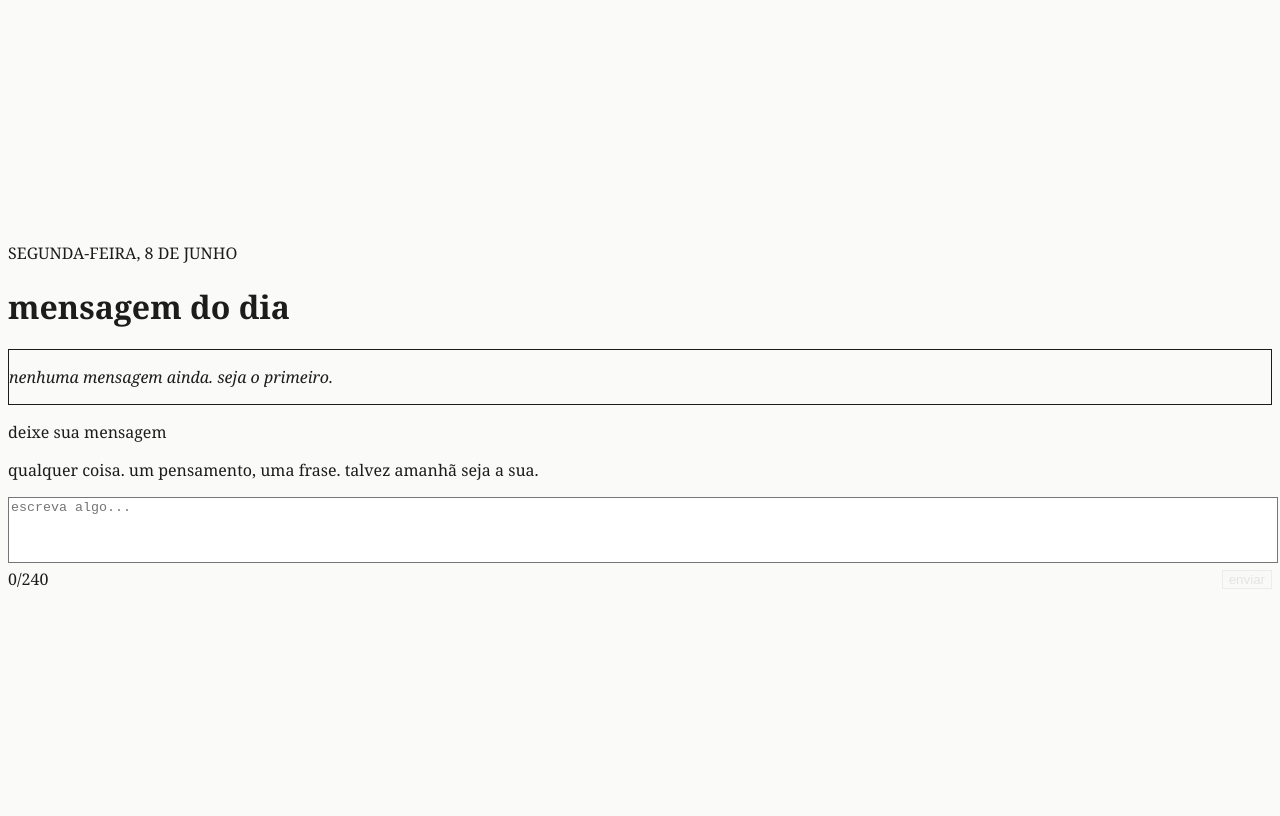
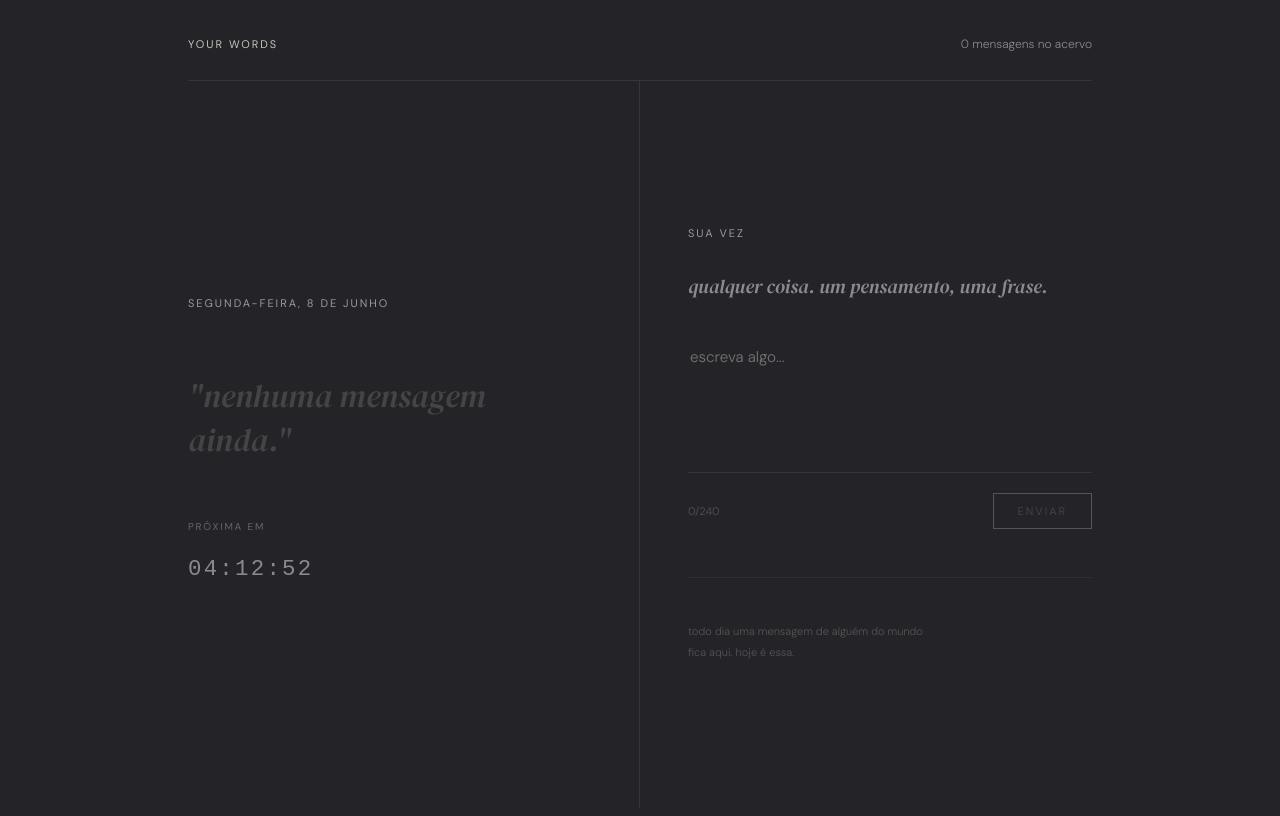
Before and after one commit to rodrigobaco/your-words, a Next.js app: page / in a window 1280 px wide. Built offline with nearby package versions, Linux system fonts and the light colour scheme; no server answers; the database is empty.

Commit message:
moderacao gratuita

```diff
--- /dev/null
+++ b/pages/api/moderar.js
@@ -0,0 +1,25 @@
+export default function handler(req, res) {
+  if (req.method !== 'POST') return res.status(405).end()
+
+  const { texto } = req.body
+  if (!texto) return res.status(400).json({ ok: false })
+
+  const t = texto.toLowerCase()
+
+  const temLink = /(https?:\/\/|www\.|\.com|\.net|\.org|\.io|\.br|bit\.ly|t\.me)/i.test(t)
+
+  const palavrasBloqueadas = [
+    'nazi', 'nazista', 'hitler', 'heil', 'ku klux', 'kkk',
+    'n-word', 'nigger', 'faggot',
+    'matar', 'explodir', 'bomba', 'terroris',
+    'pedofil', 'criança nua', 'menor nua',
+    'compre agora', 'clique aqui', 'promoção', 'desconto',
+    'whatsapp', 'telegram', 'instagram', 'discord',
+  ]
+
+  const temPalavraBloqueada = palavrasBloqueadas.some(p => t.includes(p))
+
+  const ok = !temLink && !temPalavraBloqueada
+
+  return res.status(200).json({ ok })
+}
--- a/pages/index.js
+++ b/pages/index.js
@@ -1,31 +1,70 @@
 import { useEffect, useState } from 'react'
 import { supabase } from '../lib/supabase'
 
+function useContagem() {
+  const [tempo, setTempo] = useState('')
+  useEffect(() => {
+    function calcular() {
+      const agora = new Date()
+      const amanha = new Date()
+      amanha.setDate(amanha.getDate() + 1)
+      amanha.setHours(3, 0, 0, 0)
+      const diff = amanha - agora
+      const h = Math.floor(diff / 3600000)
+      const m = Math.floor((diff % 3600000) / 60000)
+      const s = Math.floor((diff % 60000) / 1000)
+      setTempo(`${String(h).padStart(2,'0')}:${String(m).padStart(2,'0')}:${String(s).padStart(2,'0')}`)
+    }
+    calcular()
+    const id = setInterval(calcular, 1000)
+    return () => clearInterval(id)
+  }, [])
+  return tempo
+}
+
 export default function Home() {
   const [mensagemDoDia, setMensagemDoDia] = useState(null)
+  const [total, setTotal] = useState(null)
   const [texto, setTexto] = useState('')
   const [enviado, setEnviado] = useState(false)
   const [loading, setLoading] = useState(true)
+  const [copiado, setCopiado] = useState(false)
+  const [erro, setErro] = useState('')
+  const tempoRestante = useContagem()
 
-  useEffect(() => {
-    buscarMensagemDoDia()
-  }, [])
+  useEffect(() => { buscarDados() }, [])
 
-  async function buscarMensagemDoDia() {
-    const { data, error } = await supabase
+  async function buscarDados() {
+    const [{ data }, { count }] = await Promise.all([
+      supabase
         .from('mensagem_do_dia')
         .select('mensagem_id, mensagens(texto, criado_em)')
         .eq('id', 1)
-      .single()
-
-    if (data?.mensagens) {
-      setMensagemDoDia(data.mensagens)
-    }
+        .single(),
+      supabase
+        .from('mensagens')
+        .select('*', { count: 'exact', head: true })
+    ])
+    if (data?.mensagens) setMensagemDoDia(data.mensagens)
+    if (count !== null) setTotal(count)
     setLoading(false)
   }
 
   async function enviarMensagem() {
     if (texto.trim().length < 3) return
+    setErro('')
+
+    const modRes = await fetch('/api/moderar', {
+      method: 'POST',
+      headers: { 'Content-Type': 'application/json' },
+      body: JSON.stringify({ texto: texto.trim() }),
+    })
+    const { ok: aprovado } = await modRes.json()
+
+    if (!aprovado) {
+      setErro('essa mensagem não pôde ser enviada. tente algo diferente.')
+      return
+    }
 
     const { error } = await supabase
       .from('mensagens')
@@ -34,6 +73,18 @@ export default function Home() {
     if (!error) {
       setEnviado(true)
       setTexto('')
+      setTotal(t => t + 1)
+    }
+  }
+
+  function compartilhar() {
+    const url = window.location.href
+    if (navigator.share) {
+      navigator.share({ title: 'your words', text: mensagemDoDia?.texto, url })
+    } else {
+      navigator.clipboard.writeText(url)
+      setCopiado(true)
+      setTimeout(() => setCopiado(false), 2000)
     }
   }
 
@@ -41,70 +92,230 @@ export default function Home() {
     weekday: 'long', day: 'numeric', month: 'long'
   })
 
+  const label = {
+    fontSize: '11px',
+    letterSpacing: '0.18em',
+    textTransform: 'uppercase',
+    color: '#9a9a9e',
+    fontWeight: 400,
+  }
+
   return (
-    <main className="min-h-screen flex flex-col items-center justify-center px-6 py-16">
-      <div className="w-full max-w-xl">
+    <main style={{
+      minHeight: '100vh',
+      display: 'flex',
+      flexDirection: 'column',
+      padding: '0 48px',
+      maxWidth: '1000px',
+      margin: '0 auto',
+      width: '100%',
+    }}>
 
-        <p className="text-xs uppercase tracking-widest text-stone-400 mb-1">
+      <header style={{
+        display: 'flex',
+        justifyContent: 'space-between',
+        alignItems: 'center',
+        padding: '28px 0',
+        borderBottom: '1px solid #35353a',
+      }}>
+        <span style={{ ...label, color: '#c8c4bc' }}>your words</span>
+        {total !== null && (
+          <span style={{ fontSize: '12px', color: '#8a8a8e' }}>
+            {total.toLocaleString('pt-BR')} mensagens no acervo
+          </span>
+        )}
+      </header>
+
+      <div style={{
+        flex: 1,
+        display: 'grid',
+        gridTemplateColumns: '1fr 1fr',
+        minHeight: 'calc(100vh - 80px)',
+      }}>
+
+        {/* ESQUERDA */}
+        <div style={{
+          display: 'flex',
+          flexDirection: 'column',
+          justifyContent: 'center',
+          padding: '56px 48px 56px 0',
+          borderRight: '1px solid #35353a',
+        }}>
+          <p style={{ ...label, color: '#9a9a9e', marginBottom: '32px' }} className="fade-up">
             {hoje}
           </p>
-        <h1 className="text-2xl font-normal text-stone-700 mb-10">
-          mensagem do dia
-        </h1>
 
-        <div className="border border-stone-200 rounded-xl p-8 mb-12 bg-white">
           {loading ? (
-            <p className="text-stone-400 text-sm">carregando...</p>
+            <p style={{ color: '#444', fontSize: '14px' }}>—</p>
           ) : mensagemDoDia ? (
             <>
-              <p className="text-xl leading-relaxed text-stone-700 mb-4">
+              <p className="fade-up-delay" style={{
+                fontFamily: "'DM Serif Display', serif",
+                fontSize: 'clamp(1.8rem, 3.5vw, 2.8rem)',
+                lineHeight: 1.2,
+                color: '#f5f1ea',
+                marginBottom: '32px',
+                fontStyle: 'italic',
+              }}>
                 "{mensagemDoDia.texto}"
               </p>
-              <p className="text-xs text-stone-400">
-                enviado em {new Date(mensagemDoDia.criado_em).toLocaleDateString('pt-BR')}
+              <p className="fade-up-delay-2" style={{ fontSize: '11px', color: '#8a8a8e', marginBottom: '48px' }}>
+                recebida em {new Date(mensagemDoDia.criado_em).toLocaleDateString('pt-BR')}
               </p>
             </>
           ) : (
-            <p className="text-stone-400 text-sm italic">
-              nenhuma mensagem ainda. seja o primeiro.
+            <p style={{
+              fontFamily: "'DM Serif Display', serif",
+              fontSize: '2rem',
+              fontStyle: 'italic',
+              color: '#444',
+              marginBottom: '48px',
+            }}>
+              "nenhuma mensagem ainda."
             </p>
           )}
+
+          <div className="fade-up-delay-2" style={{ display: 'flex', flexDirection: 'column', gap: '20px' }}>
+            <div>
+              <p style={{ ...label, fontSize: '10px', color: '#666', marginBottom: '6px' }}>próxima em</p>
+              <p style={{
+                fontFamily: 'monospace',
+                fontSize: '1.4rem',
+                color: '#8a8a8e',
+                letterSpacing: '0.1em',
+              }}>
+                {tempoRestante}
+              </p>
+            </div>
+            {mensagemDoDia && (
+              <button onClick={compartilhar} style={{
+                alignSelf: 'flex-start',
+                background: 'transparent',
+                border: 'none',
+                padding: 0,
+                cursor: 'pointer',
+                ...label,
+                color: copiado ? '#9a9a9e' : '#777',
+                transition: 'color 0.2s',
+              }}
+              onMouseEnter={e => e.target.style.color = '#c8c4bc'}
+              onMouseLeave={e => e.target.style.color = '#777'}
+              >
+                {copiado ? 'copiado ✓' : 'compartilhar ↗'}
+              </button>
+            )}
+          </div>
         </div>
 
-        <div>
-          <p className="text-sm text-stone-500 mb-1 font-medium">
-            deixe sua mensagem
-          </p>
-          <p className="text-xs text-stone-400 mb-4">
-            qualquer coisa. um pensamento, uma frase. talvez amanhã seja a sua.
+        {/* DIREITA */}
+        <div style={{
+          display: 'flex',
+          flexDirection: 'column',
+          justifyContent: 'center',
+          padding: '56px 0 56px 48px',
+        }}>
+          <p style={{ ...label, marginBottom: '12px' }}>sua vez</p>
+
+          <p style={{
+            fontFamily: "'DM Serif Display', serif",
+            fontSize: '1.2rem',
+            fontStyle: 'italic',
+            color: '#8a8a92',
+            marginBottom: '40px',
+            lineHeight: 1.6,
+          }}>
+            qualquer coisa. um pensamento, uma frase.
           </p>
 
           {enviado ? (
-            <p className="text-sm text-stone-500 italic">
-              recebido. boa sorte no sorteio de amanhã ✦
+            <div>
+              <p style={{
+                fontFamily: "'DM Serif Display', serif",
+                fontSize: '1.3rem',
+                fontStyle: 'italic',
+                color: '#9a9a9e',
+                marginBottom: '16px',
+              }}>
+                recebido ✦
               </p>
+              <p style={{ fontSize: '12px', color: '#666', lineHeight: 1.9 }}>
+                sua mensagem entrou no sorteio.<br />
+                volte amanhã às 3h — pode ser a sua.
+              </p>
+            </div>
           ) : (
             <>
+              <div style={{ borderBottom: '1px solid #35353a', paddingBottom: '12px', marginBottom: '20px' }}>
                 <textarea
-                className="w-full border border-stone-200 rounded-lg p-4 text-sm text-stone-700 bg-white resize-none outline-none focus:border-stone-400 transition"
-                rows={4}
+                  value={texto}
+                  onChange={e => setTexto(e.target.value)}
                   maxLength={240}
                   placeholder="escreva algo..."
-                value={texto}
-                onChange={(e) => setTexto(e.target.value)}
+                  rows={4}
+                  style={{
+                    width: '100%',
+                    background: 'transparent',
+                    border: 'none',
+                    outline: 'none',
+                    color: '#f0ece4',
+                    fontSize: '0.95rem',
+                    fontFamily: "'DM Sans', sans-serif",
+                    fontWeight: 300,
+                    resize: 'none',
+                    lineHeight: 1.8,
+                    caretColor: '#f0ece4',
+                  }}
                 />
-              <div className="flex justify-between items-center mt-2">
-                <span className="text-xs text-stone-300">{texto.length}/240</span>
+              </div>
+
+              <div style={{ display: 'flex', justifyContent: 'space-between', alignItems: 'center' }}>
+                <span style={{ fontSize: '11px', color: '#555' }}>{texto.length}/240</span>
                 <button
                   onClick={enviarMensagem}
                   disabled={texto.trim().length < 3}
-                  className="text-sm px-5 py-2 rounded-lg border border-stone-300 text-stone-600 hover:bg-stone-100 transition disabled:opacity-30"
+                  style={{
+                    background: 'transparent',
+                    border: '1px solid #555',
+                    color: texto.trim().length >= 3 ? '#c8c4bc' : '#444',
+                    fontSize: '11px',
+                    letterSpacing: '0.18em',
+                    textTransform: 'uppercase',
+                    padding: '10px 24px',
+                    cursor: texto.trim().length >= 3 ? 'pointer' : 'default',
+                    transition: 'all 0.2s',
+                    fontFamily: "'DM Sans', sans-serif",
+                  }}
+                  onMouseEnter={e => {
+                    if (texto.trim().length >= 3) {
+                      e.target.style.background = '#f5f1ea'
+                      e.target.style.color = '#242428'
+                      e.target.style.borderColor = '#f5f1ea'
+                    }
+                  }}
+                  onMouseLeave={e => {
+                    e.target.style.background = 'transparent'
+                    e.target.style.color = texto.trim().length >= 3 ? '#c8c4bc' : '#444'
+                    e.target.style.borderColor = '#555'
+                  }}
                 >
                   enviar
                 </button>
               </div>
+
+              {erro && (
+                <p style={{ fontSize: '12px', color: '#c0705a', marginTop: '12px', lineHeight: 1.7 }}>
+                  {erro}
+                </p>
+              )}
             </>
           )}
+
+          <div style={{ marginTop: '48px', paddingTop: '32px', borderTop: '1px solid #2e2e32' }}>
+            <p style={{ fontSize: '11px', color: '#555', lineHeight: 1.9 }}>
+              todo dia uma mensagem de alguém do mundo<br />
+              fica aqui. hoje é essa.
+            </p>
+          </div>
         </div>
 
       </div>
--- a/styles/globals.css
+++ b/styles/globals.css
@@ -1,10 +1,29 @@
+@import url('https://fonts.googleapis.com/css2?family=DM+Serif+Display:ital@0;1&family=DM+Sans:wght@300;400&display=swap');
+
 @tailwind base;
 @tailwind components;
 @tailwind utilities;
 
-html, body {
-  min-height: 100vh;
-  background-color: #fafaf9;
-  color: #1c1c1a;
-  font-family: 'Georgia', serif;
+* { box-sizing: border-box; }
+html { scroll-behavior: smooth; }
+
+body {
+  background-color: #242428;
+  color: #e8e4dc;
+  font-family: 'DM Sans', sans-serif;
+  font-weight: 300;
 }
+
+::selection {
+  background: #f5f1ea;
+  color: #242428;
+}
+
+@keyframes fadeUp {
+  from { opacity: 0; transform: translateY(16px); }
+  to   { opacity: 1; transform: translateY(0); }
+}
+
+.fade-up         { animation: fadeUp 0.7s ease forwards; }
+.fade-up-delay   { opacity: 0; animation: fadeUp 0.7s ease 0.2s forwards; }
+.fade-up-delay-2 { opacity: 0; animation: fadeUp 0.7s ease 0.4s forwards; }
```
Lines whose indentation alone changed are shown as unchanged.
